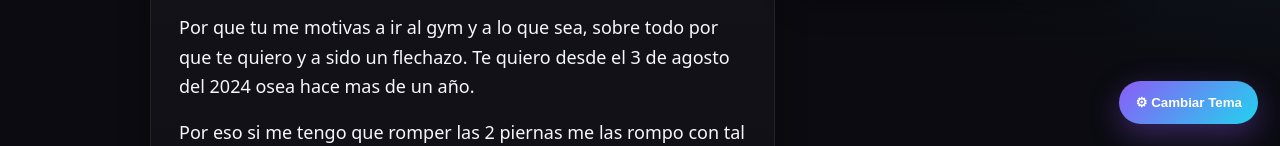
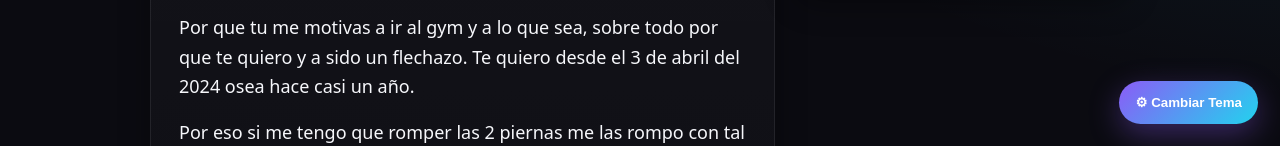
Before and after one commit to aznarmateo/file-C-Users-aznar-Desktop-Paramijenny.html, a plain HTML site: page index.html in a window 1280 px wide. Shown: the part 654-800 px from the top of the page. Drawn offline with Linux system fonts and the light colour scheme.

Commit message:
Add files via upload

```diff
--- a/index.html
+++ b/index.html
@@ -138,7 +138,7 @@
         "Desde que te vi supe que eras la chica mas especial que podia haber conocido, basicamente por que se te veia en la cara que eras la mejor chica del mundo.",
         "Se que nunca podriamos estar juntos por que soy muy feo, muy antipatico, y muy insensible.",
         "Y por mil cosas mas, pero que sepas que lo que dicen todos los profesores en clase de que cuando me voy a apuntar al gym es por que queria que me vieras fuerte y guapo, no como ahora.",
-        "Por que tu me motivas a ir al gym y a lo que sea, sobre todo por que te quiero y a sido un flechazo. Te quiero desde el 3 de agosto del 2024 osea hace mas de un año.",
+        "Por que tu me motivas a ir al gym y a lo que sea, sobre todo por que te quiero y a sido un flechazo. Te quiero desde el 3 de abril del 2024 osea hace casi un año.",
         "Por eso si me tengo que romper las 2 piernas me las rompo con tal de estar contigo.",
         "Pero si me dices que no lo entendere y te dejare en paz y ojala quedemos como amigos.",
         "Por si me quieres escribir este es mi numero 666233893",
```
